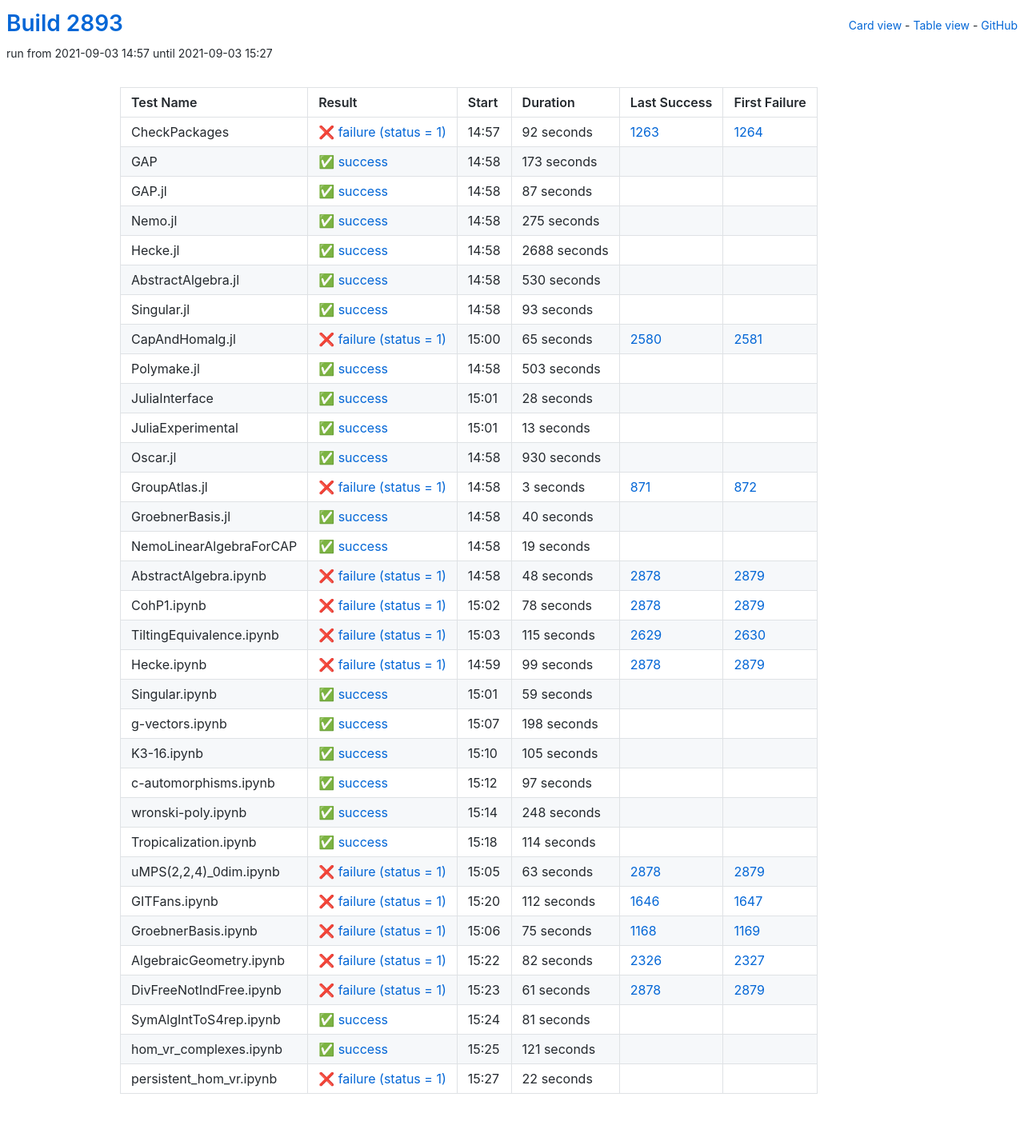
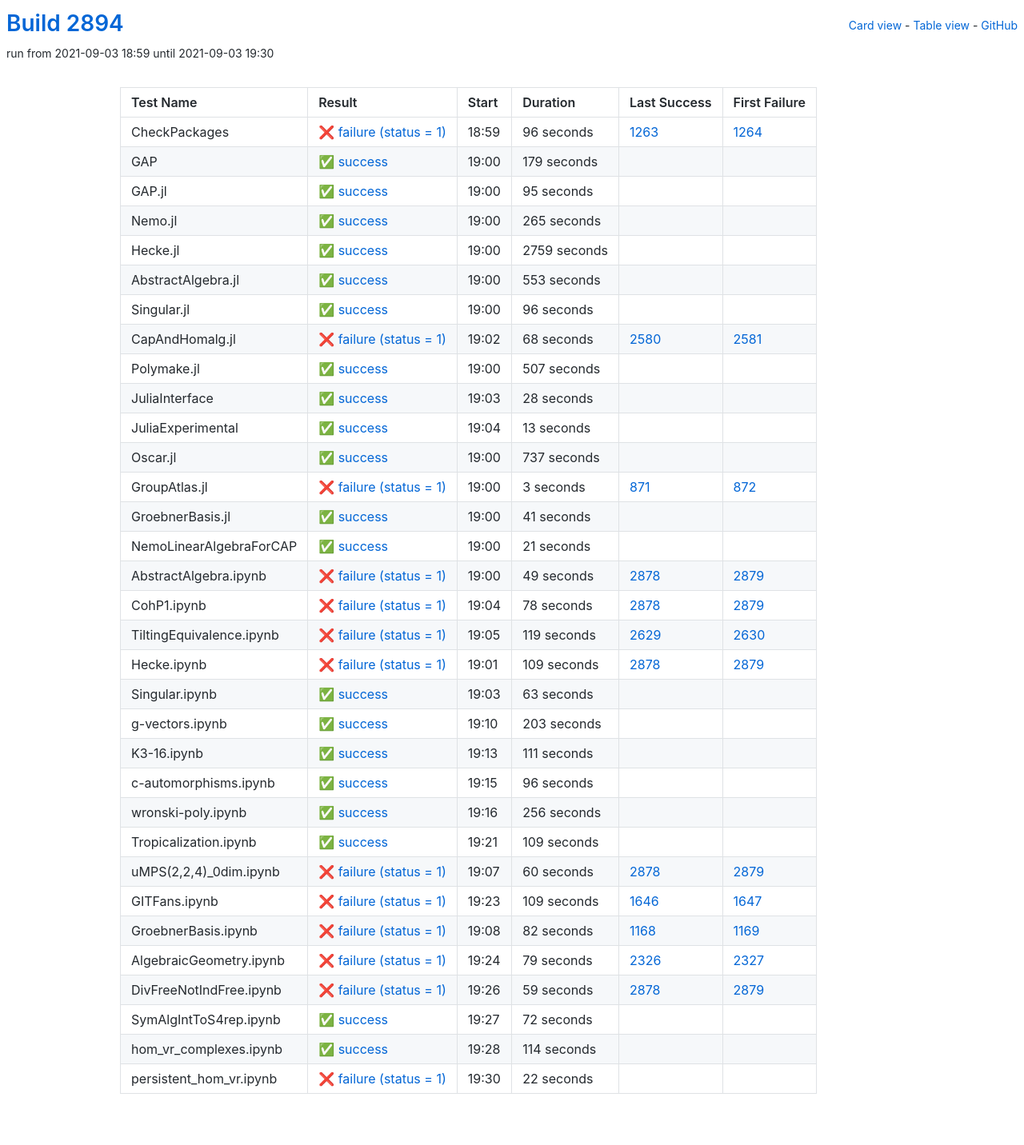
Before and after one commit to oscar-system/oscar-ci-status-stable, a Jekyll site: the page built from table.html, in a window 1280 px wide. Shown: the whole page at 80% size. Built offline with Jekyll 4.4.1, drawn with Linux system fonts in a browser that asks for light colours.

Commit message:
Build #2894

```diff
--- a/_data/ci.yml
+++ b/_data/ci.yml
@@ -1,6 +1,6 @@
 ---
-build: 2893
-build_url: https://oscarci.mathematik.uni-kl.de/job/oscar-stable/2893/
+build: 2894
+build_url: https://oscarci.mathematik.uni-kl.de/job/oscar-stable/2894/
 job: oscar-stable
 organization: oscar-system
 repo: oscar-ci-status-stable
@@ -8,116 +8,116 @@ repourl: https://github.com/oscar-system/oscar-ci-status-stable
 tests:
 - name: CheckPackages
   id: checkpackages
-  log: https://oscarci.mathematik.uni-kl.de/job/oscar-stable/2893/artifact/logs/build-2893/CheckPackages.log
-  start: 2021-09-03 14:57
+  log: https://oscarci.mathematik.uni-kl.de/job/oscar-stable/2894/artifact/logs/build-2894/CheckPackages.log
+  start: 2021-09-03 18:59
   success: false
   exitcode: 1
   status: failure
-  duration: 92
+  duration: 96
   last_success: 1263
   last_success_url: https://oscarci.mathematik.uni-kl.de/job/oscar-stable/1263/
   first_failure: 1264
   first_failure_url: https://oscarci.mathematik.uni-kl.de/job/oscar-stable/1264/
 - name: GAP
   id: gap
-  log: https://oscarci.mathematik.uni-kl.de/job/oscar-stable/2893/artifact/logs/build-2893/GAP.log
-  start: 2021-09-03 14:58
+  log: https://oscarci.mathematik.uni-kl.de/job/oscar-stable/2894/artifact/logs/build-2894/GAP.log
+  start: 2021-09-03 19:00
   success: true
   exitcode: 0
   status: success
-  duration: 173
+  duration: 179
   last_success: false
   last_success_url:
   first_failure: false
   first_failure_url:
 - name: GAP.jl
   id: gap-jl
-  log: https://oscarci.mathematik.uni-kl.de/job/oscar-stable/2893/artifact/logs/build-2893/GAP.jl.log
-  start: 2021-09-03 14:58
+  log: https://oscarci.mathematik.uni-kl.de/job/oscar-stable/2894/artifact/logs/build-2894/GAP.jl.log
+  start: 2021-09-03 19:00
   success: true
   exitcode: 0
   status: success
-  duration: 87
+  duration: 95
   last_success: false
   last_success_url:
   first_failure: false
   first_failure_url:
 - name: Nemo.jl
   id: nemo-jl
-  log: https://oscarci.mathematik.uni-kl.de/job/oscar-stable/2893/artifact/logs/build-2893/Nemo.jl.log
-  start: 2021-09-03 14:58
+  log: https://oscarci.mathematik.uni-kl.de/job/oscar-stable/2894/artifact/logs/build-2894/Nemo.jl.log
+  start: 2021-09-03 19:00
   success: true
   exitcode: 0
   status: success
-  duration: 275
+  duration: 265
   last_success: false
   last_success_url:
   first_failure: false
   first_failure_url:
 - name: Hecke.jl
   id: hecke-jl
-  log: https://oscarci.mathematik.uni-kl.de/job/oscar-stable/2893/artifact/logs/build-2893/Hecke.jl.log
-  start: 2021-09-03 14:58
+  log: https://oscarci.mathematik.uni-kl.de/job/oscar-stable/2894/artifact/logs/build-2894/Hecke.jl.log
+  start: 2021-09-03 19:00
   success: true
   exitcode: 0
   status: success
-  duration: 2688
+  duration: 2759
   last_success: false
   last_success_url:
   first_failure: false
   first_failure_url:
 - name: AbstractAlgebra.jl
   id: abstractalgebra-jl
-  log: https://oscarci.mathematik.uni-kl.de/job/oscar-stable/2893/artifact/logs/build-2893/AbstractAlgebra.jl.log
-  start: 2021-09-03 14:58
+  log: https://oscarci.mathematik.uni-kl.de/job/oscar-stable/2894/artifact/logs/build-2894/AbstractAlgebra.jl.log
+  start: 2021-09-03 19:00
   success: true
   exitcode: 0
   status: success
-  duration: 530
+  duration: 553
   last_success: false
   last_success_url:
   first_failure: false
   first_failure_url:
 - name: Singular.jl
   id: singular-jl
-  log: https://oscarci.mathematik.uni-kl.de/job/oscar-stable/2893/artifact/logs/build-2893/Singular.jl.log
-  start: 2021-09-03 14:58
+  log: https://oscarci.mathematik.uni-kl.de/job/oscar-stable/2894/artifact/logs/build-2894/Singular.jl.log
+  start: 2021-09-03 19:00
   success: true
   exitcode: 0
   status: success
-  duration: 93
+  duration: 96
   last_success: false
   last_success_url:
   first_failure: false
   first_failure_url:
 - name: CapAndHomalg.jl
   id: capandhomalg-jl
-  log: https://oscarci.mathematik.uni-kl.de/job/oscar-stable/2893/artifact/logs/build-2893/CapAndHomalg.jl.log
-  start: 2021-09-03 15:00
+  log: https://oscarci.mathematik.uni-kl.de/job/oscar-stable/2894/artifact/logs/build-2894/CapAndHomalg.jl.log
+  start: 2021-09-03 19:02
   success: false
   exitcode: 1
   status: failure
-  duration: 65
+  duration: 68
   last_success: 2580
   last_success_url: https://oscarci.mathematik.uni-kl.de/job/oscar-stable/2580/
   first_failure: 2581
   first_failure_url: https://oscarci.mathematik.uni-kl.de/job/oscar-stable/2581/
 - name: Polymake.jl
   id: polymake-jl
-  log: https://oscarci.mathematik.uni-kl.de/job/oscar-stable/2893/artifact/logs/build-2893/Polymake.jl.log
-  start: 2021-09-03 14:58
+  log: https://oscarci.mathematik.uni-kl.de/job/oscar-stable/2894/artifact/logs/build-2894/Polymake.jl.log
+  start: 2021-09-03 19:00
   success: true
   exitcode: 0
   status: success
-  duration: 503
+  duration: 507
   last_success: false
   last_success_url:
   first_failure: false
   first_failure_url:
 - name: JuliaInterface
   id: juliainterface
-  log: https://oscarci.mathematik.uni-kl.de/job/oscar-stable/2893/artifact/logs/build-2893/JuliaInterface.log
-  start: 2021-09-03 15:01
+  log: https://oscarci.mathematik.uni-kl.de/job/oscar-stable/2894/artifact/logs/build-2894/JuliaInterface.log
+  start: 2021-09-03 19:03
   success: true
   exitcode: 0
   status: success
@@ -128,8 +128,8 @@ tests:
   first_failure_url:
 - name: JuliaExperimental
   id: juliaexperimental
-  log: https://oscarci.mathematik.uni-kl.de/job/oscar-stable/2893/artifact/logs/build-2893/JuliaExperimental.log
-  start: 2021-09-03 15:01
+  log: https://oscarci.mathematik.uni-kl.de/job/oscar-stable/2894/artifact/logs/build-2894/JuliaExperimental.log
+  start: 2021-09-03 19:04
   success: true
   exitcode: 0
   status: success
@@ -140,20 +140,20 @@ tests:
   first_failure_url:
 - name: Oscar.jl
   id: oscar-jl
-  log: https://oscarci.mathematik.uni-kl.de/job/oscar-stable/2893/artifact/logs/build-2893/Oscar.jl.log
-  start: 2021-09-03 14:58
+  log: https://oscarci.mathematik.uni-kl.de/job/oscar-stable/2894/artifact/logs/build-2894/Oscar.jl.log
+  start: 2021-09-03 19:00
   success: true
   exitcode: 0
   status: success
-  duration: 930
+  duration: 737
   last_success: false
   last_success_url:
   first_failure: false
   first_failure_url:
 - name: GroupAtlas.jl
   id: groupatlas-jl
-  log: https://oscarci.mathematik.uni-kl.de/job/oscar-stable/2893/artifact/logs/build-2893/GroupAtlas.jl.log
-  start: 2021-09-03 14:58
+  log: https://oscarci.mathematik.uni-kl.de/job/oscar-stable/2894/artifact/logs/build-2894/GroupAtlas.jl.log
+  start: 2021-09-03 19:00
   success: false
   exitcode: 1
   status: failure
@@ -164,44 +164,44 @@ tests:
   first_failure_url: https://oscarci.mathematik.uni-kl.de/job/oscar-stable/872/
 - name: GroebnerBasis.jl
   id: groebnerbasis-jl
-  log: https://oscarci.mathematik.uni-kl.de/job/oscar-stable/2893/artifact/logs/build-2893/GroebnerBasis.jl.log
-  start: 2021-09-03 14:58
+  log: https://oscarci.mathematik.uni-kl.de/job/oscar-stable/2894/artifact/logs/build-2894/GroebnerBasis.jl.log
+  start: 2021-09-03 19:00
   success: true
   exitcode: 0
   status: success
-  duration: 40
+  duration: 41
   last_success: false
   last_success_url:
   first_failure: false
   first_failure_url:
 - name: NemoLinearAlgebraForCAP
   id: nemolinearalgebraforcap
-  log: https://oscarci.mathematik.uni-kl.de/job/oscar-stable/2893/artifact/logs/build-2893/NemoLinearAlgebraForCAP.log
-  start: 2021-09-03 14:58
+  log: https://oscarci.mathematik.uni-kl.de/job/oscar-stable/2894/artifact/logs/build-2894/NemoLinearAlgebraForCAP.log
+  start: 2021-09-03 19:00
   success: true
   exitcode: 0
   status: success
-  duration: 19
+  duration: 21
   last_success: false
   last_success_url:
   first_failure: false
   first_failure_url:
 - name: AbstractAlgebra.ipynb
   id: abstractalgebra-ipynb
-  log: https://oscarci.mathematik.uni-kl.de/job/oscar-stable/2893/artifact/logs/build-2893/AbstractAlgebra.ipynb.log
-  start: 2021-09-03 14:58
+  log: https://oscarci.mathematik.uni-kl.de/job/oscar-stable/2894/artifact/logs/build-2894/AbstractAlgebra.ipynb.log
+  start: 2021-09-03 19:00
   success: false
   exitcode: 1
   status: failure
-  duration: 48
+  duration: 49
   last_success: 2878
   last_success_url: https://oscarci.mathematik.uni-kl.de/job/oscar-stable/2878/
   first_failure: 2879
   first_failure_url: https://oscarci.mathematik.uni-kl.de/job/oscar-stable/2879/
 - name: CohP1.ipynb
   id: cohp1-ipynb
-  log: https://oscarci.mathematik.uni-kl.de/job/oscar-stable/2893/artifact/logs/build-2893/CohP1.ipynb.log
-  start: 2021-09-03 15:02
+  log: https://oscarci.mathematik.uni-kl.de/job/oscar-stable/2894/artifact/logs/build-2894/CohP1.ipynb.log
+  start: 2021-09-03 19:04
   success: false
   exitcode: 1
   status: failure
@@ -212,92 +212,176 @@ tests:
   first_failure_url: https://oscarci.mathematik.uni-kl.de/job/oscar-stable/2879/
 - name: TiltingEquivalence.ipynb
   id: tiltingequivalence-ipynb
-  log: https://oscarci.mathematik.uni-kl.de/job/oscar-stable/2893/artifact/logs/build-2893/TiltingEquivalence.ipynb.log
-  start: 2021-09-03 15:03
+  log: https://oscarci.mathematik.uni-kl.de/job/oscar-stable/2894/artifact/logs/build-2894/TiltingEquivalence.ipynb.log
+  start: 2021-09-03 19:05
   success: false
   exitcode: 1
   status: failure
-  duration: 115
+  duration: 119
   last_success: 2629
   last_success_url: https://oscarci.mathematik.uni-kl.de/job/oscar-stable/2629/
   first_failure: 2630
   first_failure_url: https://oscarci.mathematik.uni-kl.de/job/oscar-stable/2630/
 - name: Hecke.ipynb
   id: hecke-ipynb
-  log: https://oscarci.mathematik.uni-kl.de/job/oscar-stable/2893/artifact/logs/build-2893/Hecke.ipynb.log
-  start: 2021-09-03 14:59
+  log: https://oscarci.mathematik.uni-kl.de/job/oscar-stable/2894/artifact/logs/build-2894/Hecke.ipynb.log
+  start: 2021-09-03 19:01
   success: false
   exitcode: 1
   status: failure
-  duration: 99
+  duration: 109
   last_success: 2878
   last_success_url: https://oscarci.mathematik.uni-kl.de/job/oscar-stable/2878/
   first_failure: 2879
   first_failure_url: https://oscarci.mathematik.uni-kl.de/job/oscar-stable/2879/
 - name: Singular.ipynb
   id: singular-ipynb
-  log: https://oscarci.mathematik.uni-kl.de/job/oscar-stable/2893/artifact/logs/build-2893/Singular.ipynb.log
-  start: 2021-09-03 15:01
+  log: https://oscarci.mathematik.uni-kl.de/job/oscar-stable/2894/artifact/logs/build-2894/Singular.ipynb.log
+  start: 2021-09-03 19:03
   success: true
   exitcode: 0
   status: success
-  duration: 59
+  duration: 63
   last_success: false
   last_success_url:
   first_failure: false
   first_failure_url:
 - name: g-vectors.ipynb
   id: g-vectors-ipynb
-  log: https://oscarci.mathematik.uni-kl.de/job/oscar-stable/2893/artifact/logs/build-2893/g-vectors.ipynb.log
-  start: 2021-09-03 15:07
+  log: https://oscarci.mathematik.uni-kl.de/job/oscar-stable/2894/artifact/logs/build-2894/g-vectors.ipynb.log
+  start: 2021-09-03 19:10
   success: true
   exitcode: 0
   status: success
-  duration: 198
+  duration: 203
   last_success: false
   last_success_url:
   first_failure: false
   first_failure_url:
 - name: K3-16.ipynb
   id: k3-16-ipynb
-  log: https://oscarci.mathematik.uni-kl.de/job/oscar-stable/2893/artifact/logs/build-2893/K3-16.ipynb.log
-  start: 2021-09-03 15:10
+  log: https://oscarci.mathematik.uni-kl.de/job/oscar-stable/2894/artifact/logs/build-2894/K3-16.ipynb.log
+  start: 2021-09-03 19:13
   success: true
   exitcode: 0
   status: success
-  duration: 105
+  duration: 111
   last_success: false
   last_success_url:
   first_failure: false
   first_failure_url:
 - name: c-automorphisms.ipynb
   id: c-automorphisms-ipynb
-  log: https://oscarci.mathematik.uni-kl.de/job/oscar-stable/2893/artifact/logs/build-2893/c-automorphisms.ipynb.log
-  start: 2021-09-03 15:12
+  log: https://oscarci.mathematik.uni-kl.de/job/oscar-stable/2894/artifact/logs/build-2894/c-automorphisms.ipynb.log
+  start: 2021-09-03 19:15
   success: true
   exitcode: 0
   status: success
-  duration: 97
+  duration: 96
   last_success: false
   last_success_url:
   first_failure: false
   first_failure_url:
 - name: wronski-poly.ipynb
   id: wronski-poly-ipynb
-  log: https://oscarci.mathematik.uni-kl.de/job/oscar-stable/2893/artifact/logs/build-2893/wronski-poly.ipynb.log
-  start: 2021-09-03 15:14
+  log: https://oscarci.mathematik.uni-kl.de/job/oscar-stable/2894/artifact/logs/build-2894/wronski-poly.ipynb.log
+  start: 2021-09-03 19:16
   success: true
   exitcode: 0
   status: success
-  duration: 248
+  duration: 256
   last_success: false
   last_success_url:
   first_failure: false
   first_failure_url:
 - name: Tropicalization.ipynb
   id: tropicalization-ipynb
-  log: https://oscarci.mathematik.uni-kl.de/job/oscar-stable/2893/artifact/logs/build-2893/Tropicalization.ipynb.log
-  start: 2021-09-03 15:18
+  log: https://oscarci.mathematik.uni-kl.de/job/oscar-stable/2894/artifact/logs/build-2894/Tropicalization.ipynb.log
+  start: 2021-09-03 19:21
+  success: true
+  exitcode: 0
+  status: success
+  duration: 109
+  last_success: false
+  last_success_url:
+  first_failure: false
+  first_failure_url:
+- name: uMPS(2,2,4)_0dim.ipynb
+  id: umps-2-2-4-0dim-ipynb
+  log: https://oscarci.mathematik.uni-kl.de/job/oscar-stable/2894/artifact/logs/build-2894/uMPS-2-2-4-_0dim.ipynb.log
+  start: 2021-09-03 19:07
+  success: false
+  exitcode: 1
+  status: failure
+  duration: 60
+  last_success: 2878
+  last_success_url: https://oscarci.mathematik.uni-kl.de/job/oscar-stable/2878/
+  first_failure: 2879
+  first_failure_url: https://oscarci.mathematik.uni-kl.de/job/oscar-stable/2879/
+- name: GITFans.ipynb
+  id: gitfans-ipynb
+  log: https://oscarci.mathematik.uni-kl.de/job/oscar-stable/2894/artifact/logs/build-2894/GITFans.ipynb.log
+  start: 2021-09-03 19:23
+  success: false
+  exitcode: 1
+  status: failure
+  duration: 109
+  last_success: 1646
+  last_success_url: https://oscarci.mathematik.uni-kl.de/job/oscar-stable/1646/
+  first_failure: 1647
+  first_failure_url: https://oscarci.mathematik.uni-kl.de/job/oscar-stable/1647/
+- name: GroebnerBasis.ipynb
+  id: groebnerbasis-ipynb
+  log: https://oscarci.mathematik.uni-kl.de/job/oscar-stable/2894/artifact/logs/build-2894/GroebnerBasis.ipynb.log
+  start: 2021-09-03 19:08
+  success: false
+  exitcode: 1
+  status: failure
+  duration: 82
+  last_success: 1168
+  last_success_url: https://oscarci.mathematik.uni-kl.de/job/oscar-stable/1168/
+  first_failure: 1169
+  first_failure_url: https://oscarci.mathematik.uni-kl.de/job/oscar-stable/1169/
+- name: AlgebraicGeometry.ipynb
+  id: algebraicgeometry-ipynb
+  log: https://oscarci.mathematik.uni-kl.de/job/oscar-stable/2894/artifact/logs/build-2894/AlgebraicGeometry.ipynb.log
+  start: 2021-09-03 19:24
+  success: false
+  exitcode: 1
+  status: failure
+  duration: 79
+  last_success: 2326
+  last_success_url: https://oscarci.mathematik.uni-kl.de/job/oscar-stable/2326/
+  first_failure: 2327
+  first_failure_url: https://oscarci.mathematik.uni-kl.de/job/oscar-stable/2327/
+- name: DivFreeNotIndFree.ipynb
+  id: divfreenotindfree-ipynb
+  log: https://oscarci.mathematik.uni-kl.de/job/oscar-stable/2894/artifact/logs/build-2894/DivFreeNotIndFree.ipynb.log
+  start: 2021-09-03 19:26
+  success: false
+  exitcode: 1
+  status: failure
+  duration: 59
+  last_success: 2878
+  last_success_url: https://oscarci.mathematik.uni-kl.de/job/oscar-stable/2878/
+  first_failure: 2879
+  first_failure_url: https://oscarci.mathematik.uni-kl.de/job/oscar-stable/2879/
+- name: SymAlgIntToS4rep.ipynb
+  id: symalginttos4rep-ipynb
+  log: https://oscarci.mathematik.uni-kl.de/job/oscar-stable/2894/artifact/logs/build-2894/SymAlgIntToS4rep.ipynb.log
+  start: 2021-09-03 19:27
+  success: true
+  exitcode: 0
+  status: success
+  duration: 72
+  last_success: false
+  last_success_url:
+  first_failure: false
+  first_failure_url:
+- name: hom_vr_complexes.ipynb
+  id: hom-vr-complexes-ipynb
+  log: https://oscarci.mathematik.uni-kl.de/job/oscar-stable/2894/artifact/logs/build-2894/hom_vr_complexes.ipynb.log
+  start: 2021-09-03 19:28
   success: true
   exitcode: 0
   status: success
@@ -306,94 +390,10 @@ tests:
   last_success_url:
   first_failure: false
   first_failure_url:
-- name: uMPS(2,2,4)_0dim.ipynb
-  id: umps-2-2-4-0dim-ipynb
-  log: https://oscarci.mathematik.uni-kl.de/job/oscar-stable/2893/artifact/logs/build-2893/uMPS-2-2-4-_0dim.ipynb.log
-  start: 2021-09-03 15:05
-  success: false
-  exitcode: 1
-  status: failure
-  duration: 63
-  last_success: 2878
-  last_success_url: https://oscarci.mathematik.uni-kl.de/job/oscar-stable/2878/
-  first_failure: 2879
-  first_failure_url: https://oscarci.mathematik.uni-kl.de/job/oscar-stable/2879/
-- name: GITFans.ipynb
-  id: gitfans-ipynb
-  log: https://oscarci.mathematik.uni-kl.de/job/oscar-stable/2893/artifact/logs/build-2893/GITFans.ipynb.log
-  start: 2021-09-03 15:20
-  success: false
-  exitcode: 1
-  status: failure
-  duration: 112
-  last_success: 1646
-  last_success_url: https://oscarci.mathematik.uni-kl.de/job/oscar-stable/1646/
-  first_failure: 1647
-  first_failure_url: https://oscarci.mathematik.uni-kl.de/job/oscar-stable/1647/
-- name: GroebnerBasis.ipynb
-  id: groebnerbasis-ipynb
-  log: https://oscarci.mathematik.uni-kl.de/job/oscar-stable/2893/artifact/logs/build-2893/GroebnerBasis.ipynb.log
-  start: 2021-09-03 15:06
-  success: false
-  exitcode: 1
-  status: failure
-  duration: 75
-  last_success: 1168
-  last_success_url: https://oscarci.mathematik.uni-kl.de/job/oscar-stable/1168/
-  first_failure: 1169
-  first_failure_url: https://oscarci.mathematik.uni-kl.de/job/oscar-stable/1169/
-- name: AlgebraicGeometry.ipynb
-  id: algebraicgeometry-ipynb
-  log: https://oscarci.mathematik.uni-kl.de/job/oscar-stable/2893/artifact/logs/build-2893/AlgebraicGeometry.ipynb.log
-  start: 2021-09-03 15:22
-  success: false
-  exitcode: 1
-  status: failure
-  duration: 82
-  last_success: 2326
-  last_success_url: https://oscarci.mathematik.uni-kl.de/job/oscar-stable/2326/
-  first_failure: 2327
-  first_failure_url: https://oscarci.mathematik.uni-kl.de/job/oscar-stable/2327/
-- name: DivFreeNotIndFree.ipynb
-  id: divfreenotindfree-ipynb
-  log: https://oscarci.mathematik.uni-kl.de/job/oscar-stable/2893/artifact/logs/build-2893/DivFreeNotIndFree.ipynb.log
-  start: 2021-09-03 15:23
-  success: false
-  exitcode: 1
-  status: failure
-  duration: 61
-  last_success: 2878
-  last_success_url: https://oscarci.mathematik.uni-kl.de/job/oscar-stable/2878/
-  first_failure: 2879
-  first_failure_url: https://oscarci.mathematik.uni-kl.de/job/oscar-stable/2879/
-- name: SymAlgIntToS4rep.ipynb
-  id: symalginttos4rep-ipynb
-  log: https://oscarci.mathematik.uni-kl.de/job/oscar-stable/2893/artifact/logs/build-2893/SymAlgIntToS4rep.ipynb.log
-  start: 2021-09-03 15:24
-  success: true
-  exitcode: 0
-  status: success
-  duration: 81
-  last_success: false
-  last_success_url:
-  first_failure: false
-  first_failure_url:
-- name: hom_vr_complexes.ipynb
-  id: hom-vr-complexes-ipynb
-  log: https://oscarci.mathematik.uni-kl.de/job/oscar-stable/2893/artifact/logs/build-2893/hom_vr_complexes.ipynb.log
-  start: 2021-09-03 15:25
-  success: true
-  exitcode: 0
-  status: success
-  duration: 121
-  last_success: false
-  last_success_url:
-  first_failure: false
-  first_failure_url:
 - name: persistent_hom_vr.ipynb
   id: persistent-hom-vr-ipynb
-  log: https://oscarci.mathematik.uni-kl.de/job/oscar-stable/2893/artifact/logs/build-2893/persistent_hom_vr.ipynb.log
-  start: 2021-09-03 15:27
+  log: https://oscarci.mathematik.uni-kl.de/job/oscar-stable/2894/artifact/logs/build-2894/persistent_hom_vr.ipynb.log
+  start: 2021-09-03 19:30
   success: false
   exitcode: 1
   status: failure
```
Also changed, not shown: README.md.
